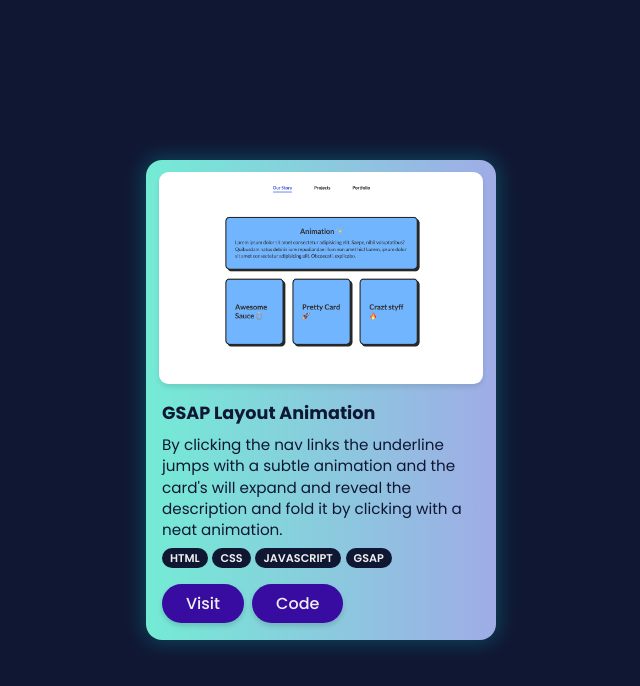
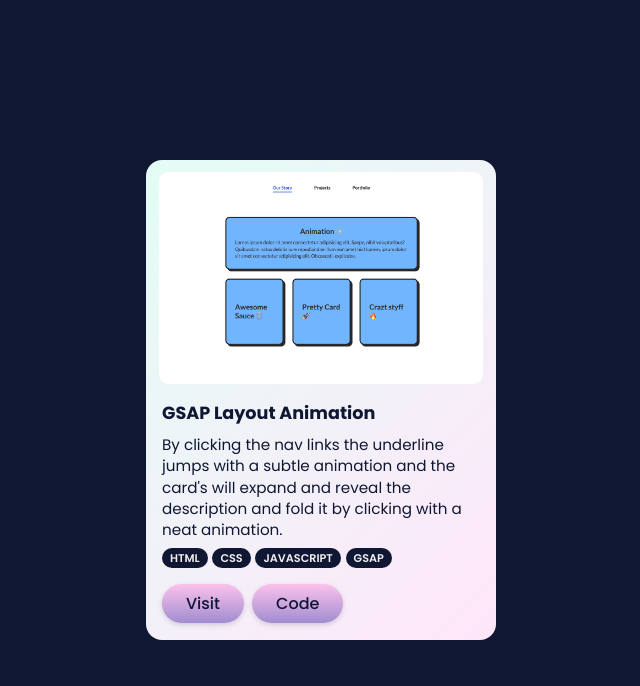
Before and after one commit to Salman-sajib/product-card-react, a React (Vite) app: page / in a window 1280 px wide. Shown: the top 686 px of the page, without its empty margins (319-959 px from the left). Built offline with nearby package versions, Linux system fonts and the light colour scheme.

Commit message:
changed the colors

```diff
--- a/src/components/card/Card.jsx
+++ b/src/components/card/Card.jsx
@@ -4,15 +4,16 @@
 function Card() {
   return (
     <div className='card-container'>
+      <div className='card'>
         <div className='project-image'>
           <img src={myImage} alt='project image' />
         </div>
         <div className='project-detail'>
           <h3 className='project-name'>GSAP Layout Animation</h3>
           <p className='project-description'>
-          By clicking the nav links the underline jumps with a subtle animation
-          and the card&apos;s will expand and reveal the description and fold it
-          by clicking with a neat animation.
+            By clicking the nav links the underline jumps with a subtle
+            animation and the card&apos;s will expand and reveal the description
+            and fold it by clicking with a neat animation.
           </p>
           <div className='technology-used'>
             <p>HTML</p>
@@ -30,6 +31,7 @@
           </div>
         </div>
       </div>
+    </div>
   );
 }
 
--- a/src/components/card/card.css
+++ b/src/components/card/card.css
@@ -1,14 +1,14 @@
-.card-container {
+/* .card-container {
+  border: 10px solid;
+  border-image-source: ;
+} */
+
+.card {
   max-width: 350px;
-  background-image: linear-gradient(to right, #74ebd5 0%, #9face6 100%);
+  background-image: linear-gradient(-225deg, #e3fdf5 0%, #ffe6fa 100%);
   border-radius: 1rem;
   color: hsl(227, 53%, 13%);
   transition: box-shadow 0.3s ease-in-out;
-
-  /* Inner neon glow (bright blue) */
-  box-shadow: inset 0 0 3px 2px rgba(0, 255, 255, 0.7);
-  /* Outer neon glow (brighter blue with less spread) */
-  box-shadow: 0 0 20px 3px rgba(0, 255, 255, 0.2);
 }
 
 .project-detail {
@@ -25,7 +25,6 @@
 
 .project-image img {
   border-radius: 0.6rem;
-  box-shadow: 0px 3px 5px rgba(0, 0, 0, 0.1);
 }
 
 .project-name {
@@ -68,17 +67,10 @@
 }
 .project-buttons button a {
   text-decoration: none;
-  background-color: hsl(258, 86%, 34%);
-  /* background-image: linear-gradient(45deg, #cc208e 0%, #6713d2 100%); */
-  color: hsl(0, 0%, 94%);
+  background-image: linear-gradient(to top, #a18cd1 0%, #fbc2eb 100%);
+  color: hsl(227, 53%, 13%);
   padding: 0.5rem 1.5rem;
   border-radius: 500px;
   font-weight: 500;
-  box-shadow: 0px 3px 5px rgba(0, 0, 0, 0.15);
-  transition: background-color 250ms ease-in-out;
-  position: relative;
+  box-shadow: 0px 2px 5px rgba(0, 0, 0, 0.15);
 }
-
-.project-buttons button a:hover {
-  background-color: hsl(258, 86%, 44%);
-}
```
Lines whose indentation alone changed are shown as unchanged.
